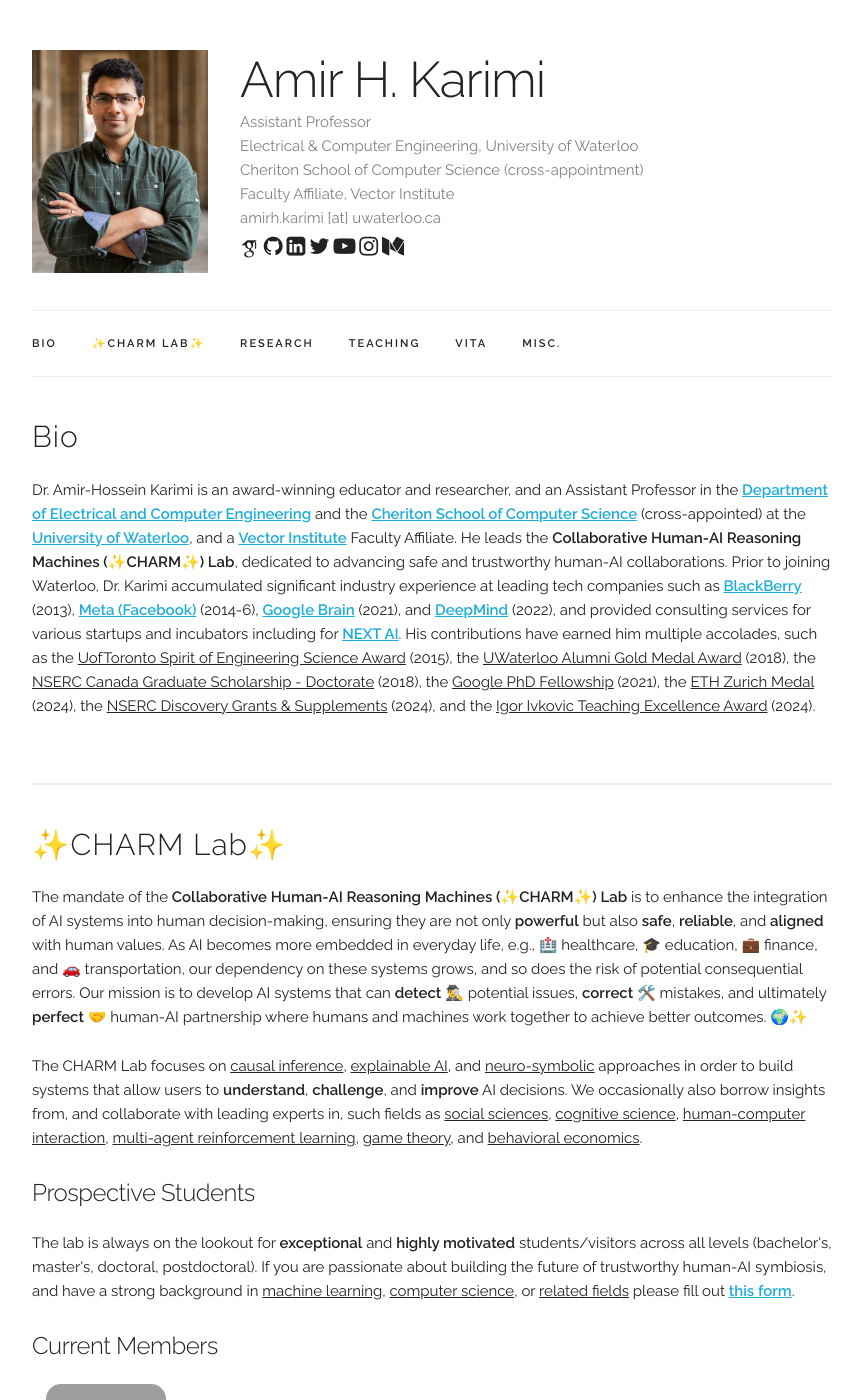
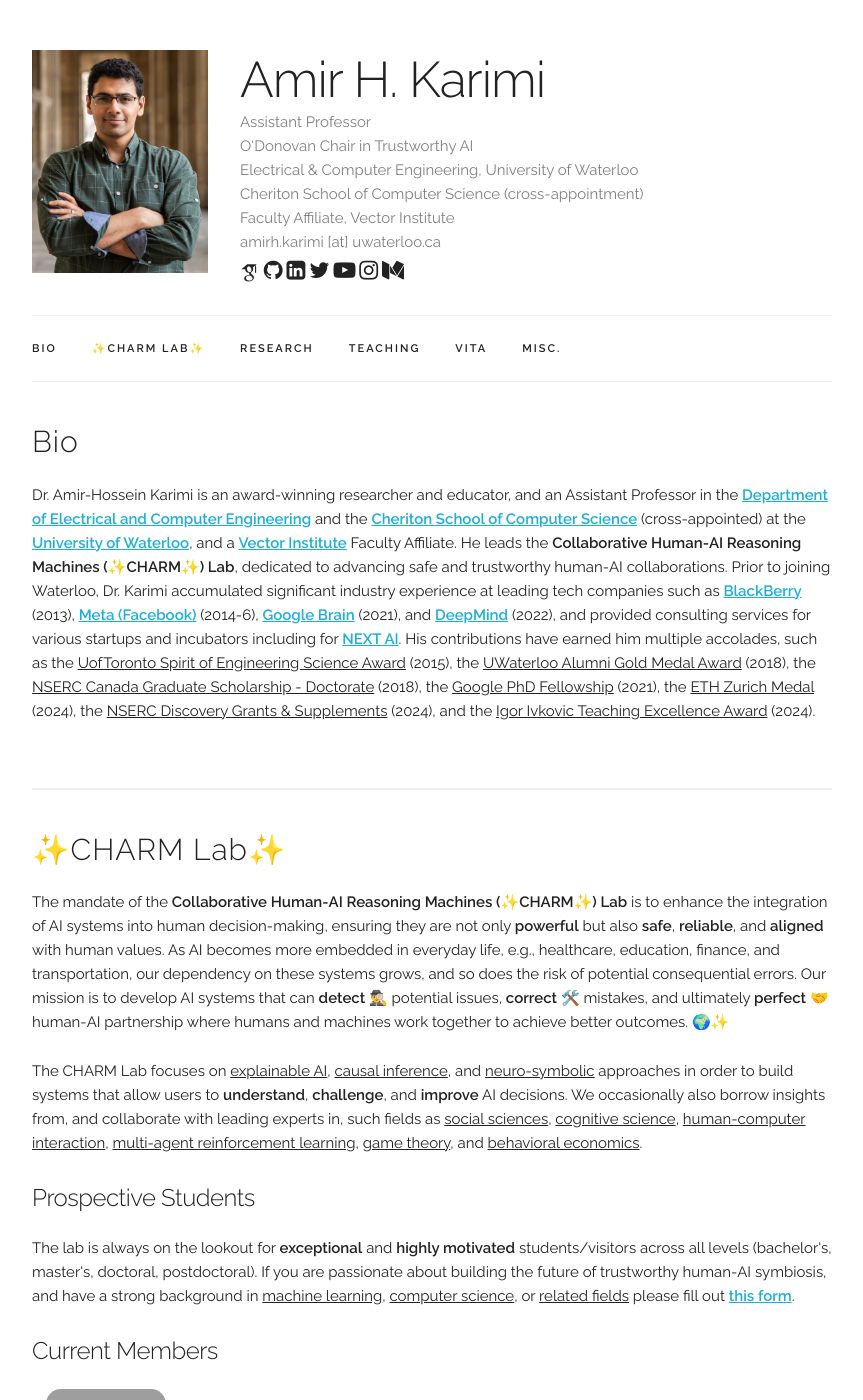
Before and after one commit to charmlab/website, a Jekyll site: the page built from index.html, in a window 1280 px wide and 1400 px high. Shown: the whole window, without its empty margins (208-1071 px from the left). Built offline with Jekyll 4.4.1, drawn with Linux system fonts in a browser that asks for light colours; some web fonts are replaced; some of the changed text lies outside the part shown; grey boxes are pictures that could not be loaded.

Commit message:
Updated affiliations, papers, etc.

```diff
--- a/_data/main_info.yaml
+++ b/_data/main_info.yaml
@@ -1,5 +1,6 @@
 name: "Amir H. Karimi"
 title: "Assistant Professor"
+affil0: "O'Donovan Chair in Trustworthy AI"
 affil1: "Electrical & Computer Engineering, University of Waterloo"
 affil2: "Cheriton School of Computer Science (cross-appointment)"
 affil3: "Faculty Affiliate, Vector Institute"
--- a/_layouts/default.html
+++ b/_layouts/default.html
@@ -78,6 +78,7 @@
         <div class="nine columns main-description">
             <h1>{{ site.data.main_info.name }}</h1>
             <p class="text-gray">{{ site.data.main_info.title }}</p>
+            <p class="text-gray">{{ site.data.main_info.affil0 }}</p>
             <p class="text-gray">{{ site.data.main_info.affil1 }}</p>
             <p class="text-gray">{{ site.data.main_info.affil2 }}</p>
             <p class="text-gray">{{ site.data.main_info.affil3 }}</p>
--- a/index.html
+++ b/index.html
@@ -5,7 +5,7 @@ title: Home
 <div class="docs-section" id="bio">
   <h4>Bio</h4>
   <p>
-    Dr. Amir-Hossein Karimi is an award-winning educator and researcher, and an Assistant Professor in the <a href="https://uwaterloo.ca/electrical-computer-engineering" target="_blank">Department of Electrical and Computer Engineering</a> and the <a href="https://cs.uwaterloo.ca/" target="_blank">Cheriton School of Computer Science</a> (cross-appointed) at the <a href="https://uwaterloo.ca/" target="_blank">University of Waterloo</a>, and a <a href="https://vectorinstitute.ai/" target="_blank">Vector Institute</a> Faculty Affiliate.
+    Dr. Amir-Hossein Karimi is an award-winning researcher and educator, and an Assistant Professor in the <a href="https://uwaterloo.ca/electrical-computer-engineering" target="_blank">Department of Electrical and Computer Engineering</a> and the <a href="https://cs.uwaterloo.ca/" target="_blank">Cheriton School of Computer Science</a> (cross-appointed) at the <a href="https://uwaterloo.ca/" target="_blank">University of Waterloo</a>, and a <a href="https://vectorinstitute.ai/" target="_blank">Vector Institute</a> Faculty Affiliate.
 
     He leads the <b>Collaborative Human-AI Reasoning Machines (✨CHARM✨) Lab</b>, dedicated to advancing safe and trustworthy human-AI collaborations.
 
@@ -28,13 +28,13 @@ title: Home
   <p>
     The mandate of the <b>Collaborative Human-AI Reasoning Machines (✨CHARM✨) Lab</b> is to enhance the integration of AI systems into human decision-making, ensuring they are not only <b>powerful</b> but also <b>safe</b>, <b>reliable</b>, and <b>aligned</b> with human values.
 
-    As AI becomes more embedded in everyday life, e.g., 🏥 healthcare, 🎓 education, 💼 finance, and 🚗 transportation, our dependency on these systems grows, and so does the risk of potential consequential errors.
+    As AI becomes more embedded in everyday life, e.g., healthcare, education, finance, and transportation, our dependency on these systems grows, and so does the risk of potential consequential errors.
 
     Our mission is to develop AI systems that can <b>detect</b> 🕵️‍♂️ potential issues, <b>correct</b> 🛠️ mistakes, and ultimately <b>perfect</b> 🤝 human-AI partnership where humans and machines work together to achieve better outcomes. 🌍✨
   </p>
 
   <p>
-    The CHARM Lab focuses on <u>causal inference</u>, <u>explainable AI</u>, and <u>neuro-symbolic</u> approaches in order to build systems that allow users to <b>understand</b>, <b>challenge</b>, and <b>improve</b> AI decisions.
+    The CHARM Lab focuses on <u>explainable AI</u>, <u>causal inference</u>, and <u>neuro-symbolic</u> approaches in order to build systems that allow users to <b>understand</b>, <b>challenge</b>, and <b>improve</b> AI decisions.
 
     We occasionally also borrow insights from, and collaborate with leading experts in, such fields as <u>social sciences</u>, <u>cognitive science</u>, <u>human-computer interaction</u>, <u>multi-agent reinforcement learning</u>, <u>game theory</u>, and <u>behavioral economics</u>.
 
@@ -306,7 +306,7 @@ title: Home
 <div class="docs-section" id="misc">
   <h4>Press, Funding, & Consultations</h4>
   <p>
-    Dr. Karimi is grateful for the generous funding support from the <b>University of Waterloo</b>, <b>NSERC</b>, <b>CIFAR</b>, <b>Google</b>, and <b>Waterloo.AI</b>, enabling his team to push the boundaries of human-AI research.
+    Dr. Karimi is grateful for the generous funding support from the <b>University of Waterloo</b>, <b>NSERC</b>, <b>CIFAR</b>, <b>Google</b>, <b>Waterloo.AI</b>, and the <b>O'Donovan Family</b>, enabling his team to push the boundaries of human-AI research.
   </p>
   <p>
     In addition to his academic contributions, Dr. Karimi has consulted internationally for several startups, leveraging his expertise for <b>discovery</b>, <b>product-market fit</b>, and <b>scaling</b> of operations, in addition to <b>fundraising</b> and <b>grant writing</b>. He is available to discuss how his research and experience can deliver value to your organization and stakeholders. Book a time via <a href="https://courses.amirhkarimi.com/1-1-with-amir-from-foundations-to-mastery" target="_blank">this link</a>.
```
Also changed, not shown: _data/publications.yaml (+31 -10 lines).
